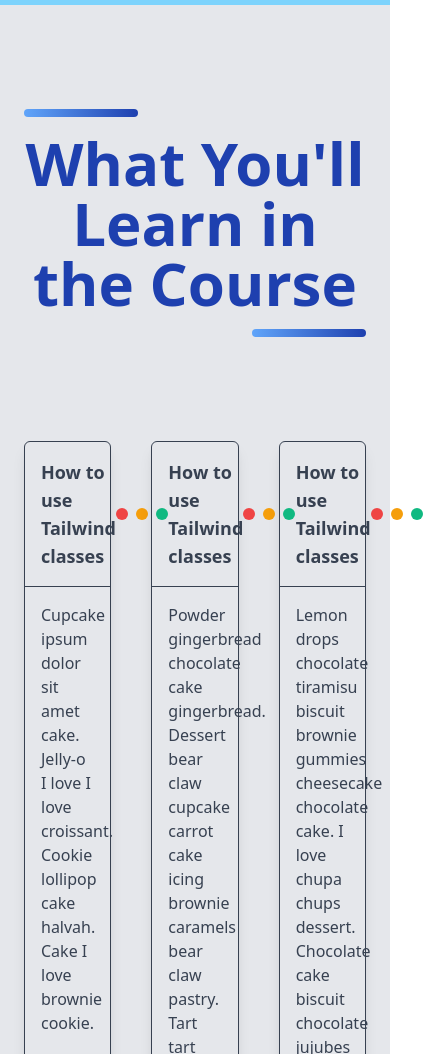
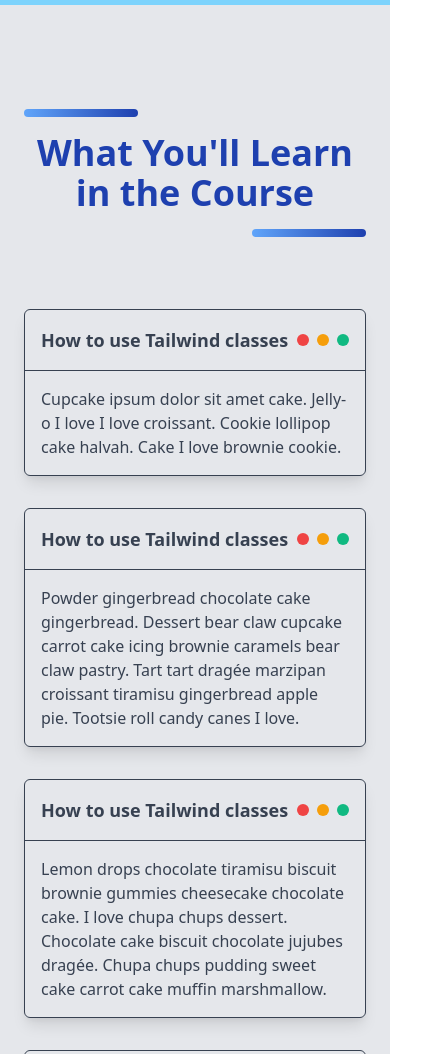
Before and after one commit to mstanczak/beginner-tailwind-site, a website built with Parcel: page src/index.html in a window 390 px wide. Shown: the part 6200-7254 px from the top of the page, 423 px wide, since content can reach past the window. Built offline with nearby package versions, Linux system fonts and the light colour scheme.

Commit message:
mobile friendly

```diff
--- a/src/index.html
+++ b/src/index.html
@@ -342,7 +342,9 @@
       <div class="container mx-auto px-6 lg:px-0">
         <!-- Header -->
         <div class="relative">
-          <h2 class="mb-32 text-center font-bold text-blue-800 text-6xl">
+          <h2
+            class="mb-24 text-center font-bold text-blue-800 lg:text-6xl text-4xl"
+          >
             What You'll Learn in the Course
           </h2>
 
@@ -355,7 +357,7 @@
         </div>
         <!-- Grid area of things -->
 
-        <div class="grid grid-cols-6 gap-10 pb-24">
+        <div class="lg:grid grid-cols-6 gap-10 pb-24 space-y-8 lg:space-y-0">
           <div class="col-span-2 border border-gray-700 rounded-md shadow-lg">
             <div
               class="flex items-center justify-between p-4 border-b border-gray-700"
```
